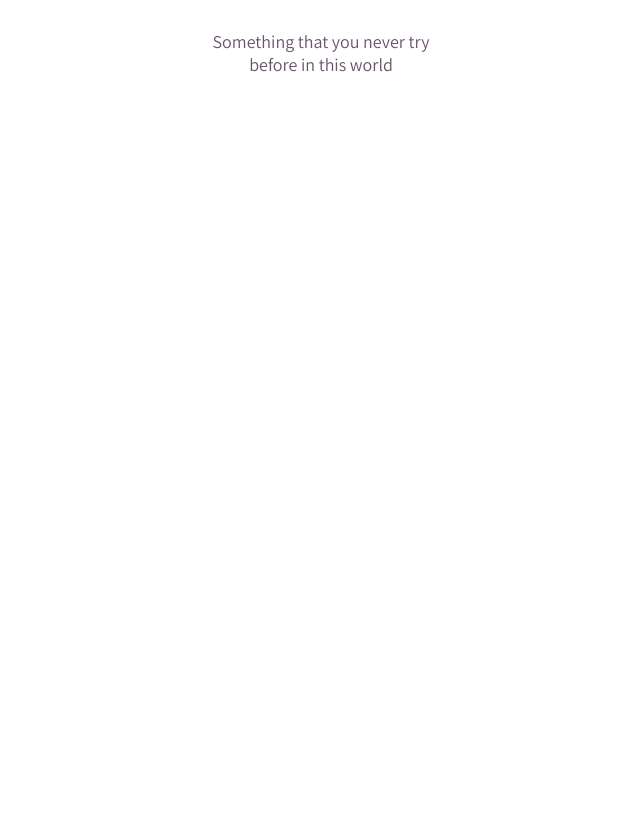
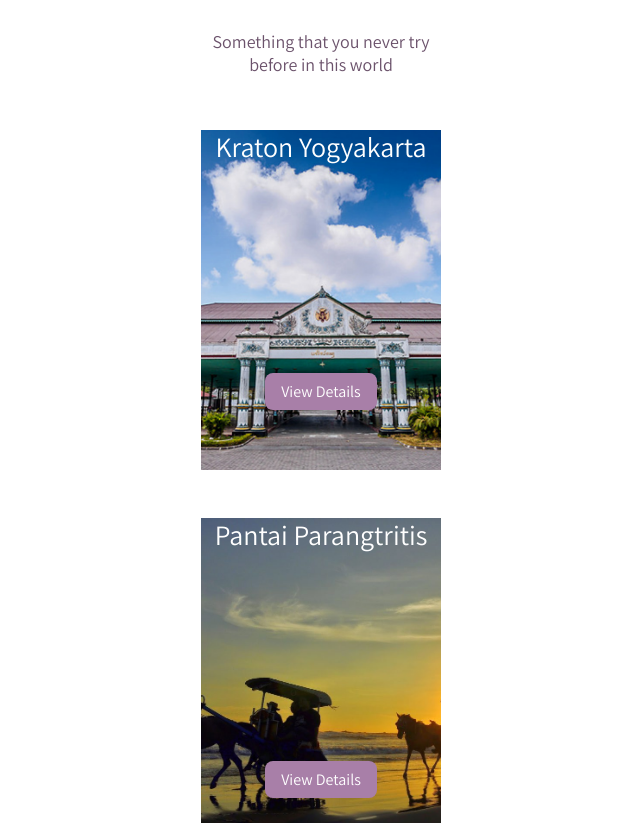
Before and after one commit to khansazulfa/tourism-website, a React (Vite) app: page / in a window 1280 px wide. Shown: the part 860-1683 px from the top of the page, without its empty margins (319-959 px from the left). Built offline with nearby package versions, Linux system fonts and the light colour scheme; a web font is replaced by a local one.

Commit message:
update code

```diff
--- a/src/components/MyCard/index.jsx
+++ b/src/components/MyCard/index.jsx
@@ -7,35 +7,20 @@ const MyCard = (props) => {
         <section className="section-popular-travel">
             <div className="popular-travel">
                 <div className="travel-content">
-                {/* <img src={props.place} alt="travel-popular"/> */}
+                    <img src={props.place} alt="travel-popular" />
                     <div className="travel-info">
                         <div className="travel-title">{props.kategori}</div>
                         <div className="travel-location">{props.location}</div>
-                        <a className="travel-btn" href="/details/">View Details</a>
+                        <div className="travel-btn">
+                            <a href="/details/">View Details</a>
+                        </div>
                     </div>
                 </div>
             </div>
 
         </section>
-        // {/* // <section className="section-popular-content" id="popularContet">
-        // // <div className="container">
-        // // <div className="section-popular-travel row
-        // // justify-content-center">
-        // // <div className="col-sm-6 col-md-4 col-lg-3">
-        // // <div className="card-travel text-center d-flex flex-column rounded-bottom" id="rcorners2" style={{ backgroundImage:`url(${props.place})`}}>
-        // // <div className="travel-country">{props.kategori}</div>
-        // // <div className="travel-location">{props.location}</div>
-        // // <div className="travel-button mt-auto">
-        // // <a href="/details" className="btn btn-travel-details px-4">
-        // // View Details
-        // // </a>
-        // // </div>
-        // // </div>
-        // // </div>
-        // // </div>
-        // // </div>
-        // // </section> */}
-        )
-    }
 
-    export default MyCard;
+    )
+}
+
+export default MyCard;
```
